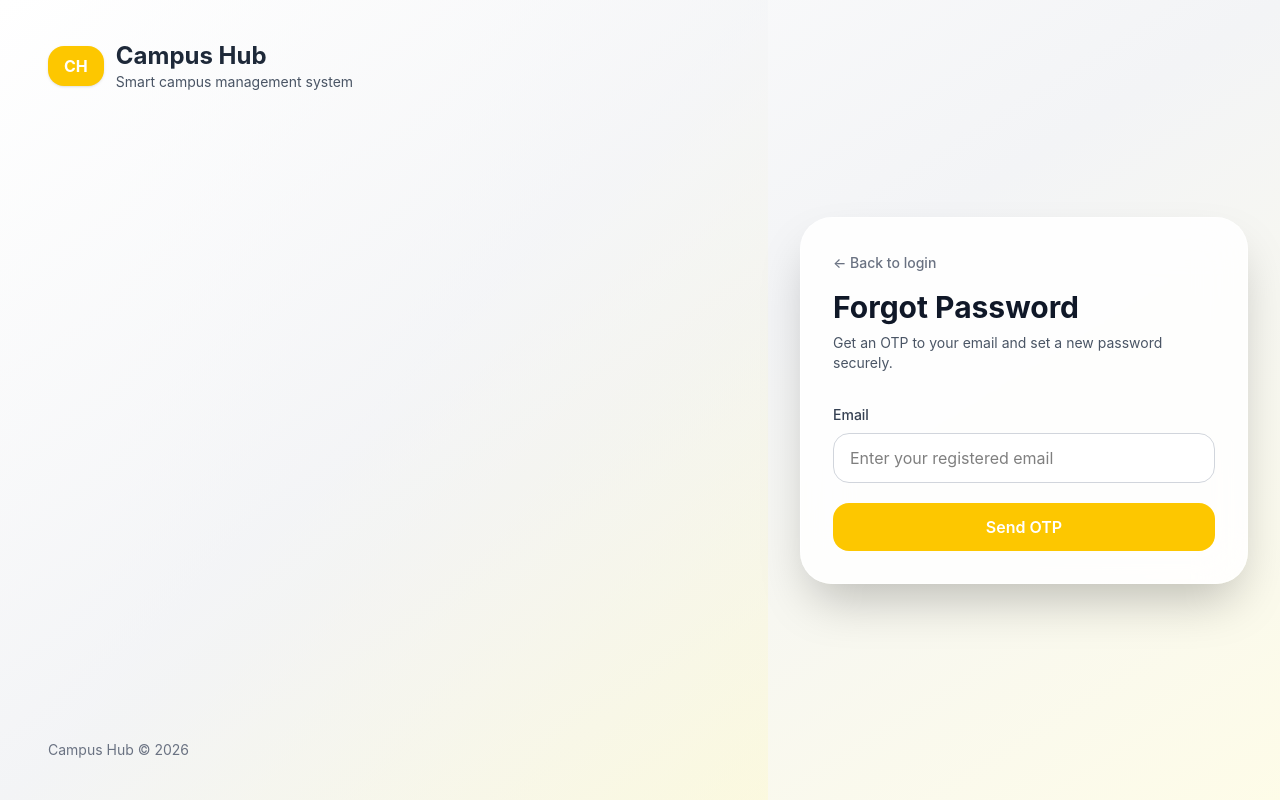
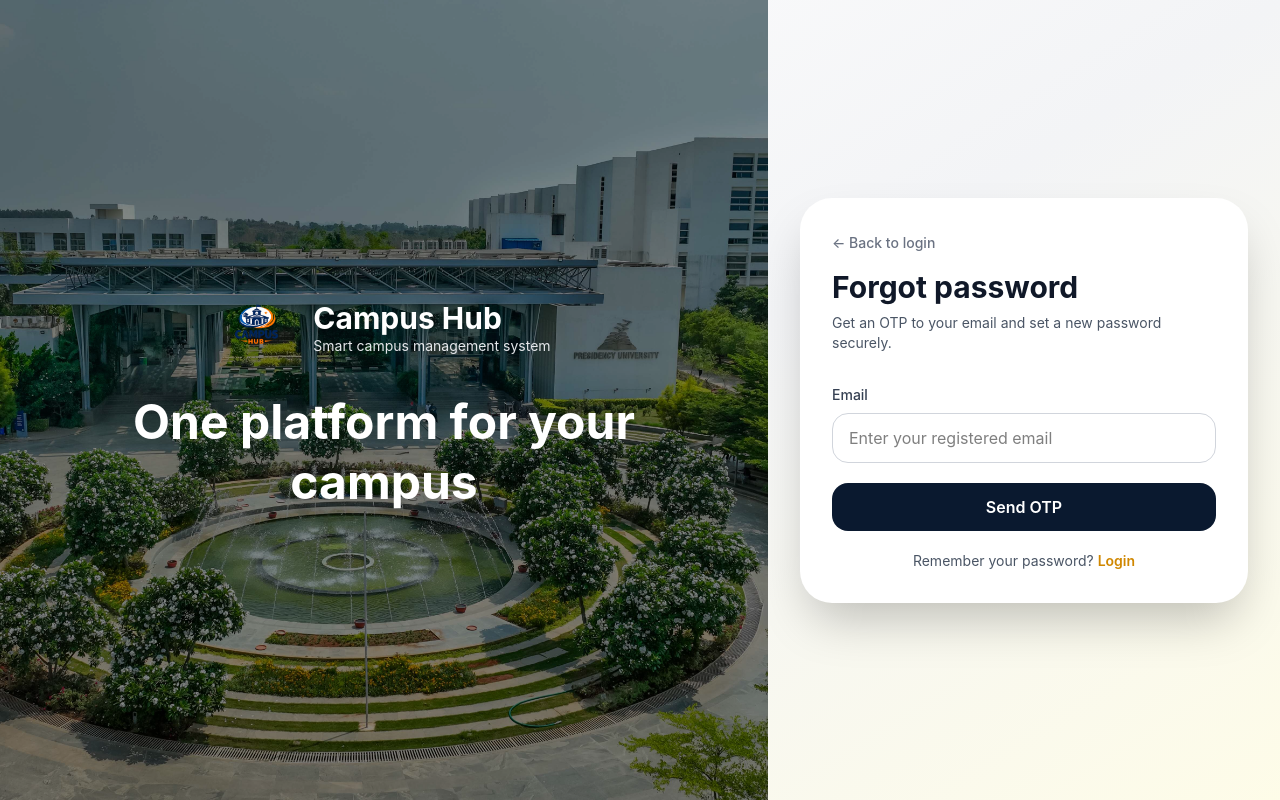
Before and after one commit to Lahiru-Madhushan/it3030-paf-2026-smart-campus, a React app in the folder frontend/: page /forgot-password in a window 1280 px wide. Built offline with nearby package versions, Linux system fonts and the light colour scheme; no server answers; the HTML template or start-up script is replaced by a standard one.

Commit message:
Forgot password ui added

```diff
--- a/frontend/src/components/UserManagement/ForgotPasswordPage.jsx
+++ b/frontend/src/components/UserManagement/ForgotPasswordPage.jsx
@@ -1,6 +1,8 @@
 import { useState } from 'react'
 import { Link } from 'react-router-dom'
 import { authService } from '../../services/authService'
+import frontImage from '../../assets/front.jpg'
+import logo1 from '../../assets/logo1.png'
 
 export default function ForgotPasswordPage() {
   const [step, setStep] = useState(1)
@@ -12,6 +14,9 @@ export default function ForgotPasswordPage() {
   const [message, setMessage] = useState('')
   const [error, setError] = useState('')
   const [loading, setLoading] = useState(false)
+
+  const inputClass =
+    'w-full rounded-2xl border border-gray-300 bg-white px-4 py-3 outline-none transition focus:border-yellow-400 focus:ring-2 focus:ring-yellow-100'
 
   const handleSendOtp = async (event) => {
     event.preventDefault()
@@ -52,30 +57,41 @@ export default function ForgotPasswordPage() {
   return (
     <div className="min-h-screen bg-gradient-to-br from-white via-gray-100 to-yellow-50">
       <div className="grid min-h-screen lg:grid-cols-5">
-        {/* LEFT SIDE */}
-        <div className="relative hidden overflow-hidden lg:col-span-3 lg:block">
-          <div className="absolute inset-0 bg-[linear-gradient(to_bottom_right,rgba(255,255,255,0.65),rgba(243,244,246,0.55),rgba(254,249,195,0.35))]" />
+        {/* LEFT SIDE — same as RegisterPage */}
+        <div
+          className="relative hidden overflow-hidden lg:col-span-3 lg:flex lg:items-center lg:justify-center"
+          style={{
+            backgroundImage: `url(${frontImage})`,
+            backgroundSize: 'cover',
+            backgroundPosition: 'center',
+            backgroundRepeat: 'no-repeat',
+          }}
+        >
+          <div className="absolute inset-0 bg-black/45" />
 
-          <div className="relative z-10 flex h-full flex-col justify-between px-12 py-10">
-            <div className="flex items-center gap-3">
-              <div className="rounded-2xl bg-yellow-400 px-4 py-2 font-bold text-white shadow">
-                CH
-              </div>
-              <div>
-                <h1 className="text-2xl font-bold text-gray-800">Campus Hub</h1>
-                <p className="text-sm text-gray-600">Smart campus management system</p>
+          <div className="relative z-10 px-10 text-center text-white">
+            <div className="mb-6 flex items-center justify-center gap-4">
+              <img
+                src={logo1}
+                alt="Campus Hub Logo"
+                className="h-20 w-20 object-contain drop-shadow-xl"
+              />
+
+              <div className="text-left">
+                <h1 className="text-3xl font-bold">Campus Hub</h1>
+                <p className="text-sm text-gray-200">Smart campus management system</p>
               </div>
             </div>
 
-            <div />
-
-            <div className="text-sm text-gray-500">Campus Hub © 2026</div>
+            <h2 className="text-4xl font-bold leading-tight md:text-5xl">
+              One platform for your campus
+            </h2>
           </div>
         </div>
 
         {/* RIGHT SIDE */}
-        <div className="flex items-center justify-center px-6 py-10 lg:col-span-2">
-          <div className="w-full max-w-md rounded-[2rem] border border-white/60 bg-white/85 p-8 shadow-2xl backdrop-blur-xl">
+        <div className="flex items-center justify-center p-0 lg:col-span-2">
+          <div className="w-full max-w-md rounded-[2rem] bg-white p-8 shadow-2xl">
             <div className="mb-8">
               <Link
                 to="/login"
@@ -84,7 +100,7 @@ export default function ForgotPasswordPage() {
                 ← Back to login
               </Link>
 
-              <h2 className="text-3xl font-bold text-gray-900">Forgot Password</h2>
+              <h2 className="text-3xl font-bold text-gray-900">Forgot password</h2>
               <p className="mt-2 text-sm text-gray-600">
                 Get an OTP to your email and set a new password securely.
               </p>
@@ -93,16 +109,14 @@ export default function ForgotPasswordPage() {
             {step === 1 && (
               <form className="space-y-5" onSubmit={handleSendOtp}>
                 <div>
-                  <label className="mb-2 block text-sm font-medium text-gray-700">
-                    Email
-                  </label>
+                  <label className="mb-2 block text-sm font-medium text-gray-700">Email</label>
                   <input
                     type="email"
                     placeholder="Enter your registered email"
                     value={form.email}
                     onChange={(e) => setForm({ ...form, email: e.target.value })}
                     required
-                    className="w-full rounded-2xl border border-gray-300 bg-white px-4 py-3 outline-none transition focus:border-yellow-400 focus:ring-2 focus:ring-yellow-100"
+                    className={inputClass}
                   />
                 </div>
 
@@ -120,34 +134,37 @@ export default function ForgotPasswordPage() {
 
                 <button
                   type="submit"
-                  className="w-full rounded-2xl bg-yellow-400 px-4 py-3 font-semibold text-white transition hover:bg-yellow-500 disabled:cursor-not-allowed disabled:opacity-70"
                   disabled={loading}
+                  className="w-full rounded-2xl bg-[#0A192F] px-4 py-3 font-semibold text-white transition hover:bg-[#081425] disabled:cursor-not-allowed disabled:opacity-70"
                 >
                   {loading ? 'Sending OTP...' : 'Send OTP'}
                 </button>
+
+                <p className="text-center text-sm text-gray-600">
+                  Remember your password?{' '}
+                  <Link to="/login" className="font-semibold text-yellow-600 hover:text-yellow-700">
+                    Login
+                  </Link>
+                </p>
               </form>
             )}
 
             {step === 2 && (
               <form className="space-y-5" onSubmit={handleResetPassword}>
                 <div>
-                  <label className="mb-2 block text-sm font-medium text-gray-700">
-                    OTP Code
-                  </label>
+                  <label className="mb-2 block text-sm font-medium text-gray-700">OTP Code</label>
                   <input
                     type="text"
                     placeholder="Enter OTP"
                     value={form.otp}
                     onChange={(e) => setForm({ ...form, otp: e.target.value })}
                     required
-                    className="w-full rounded-2xl border border-gray-300 bg-white px-4 py-3 outline-none transition focus:border-yellow-400 focus:ring-2 focus:ring-yellow-100"
+                    className={inputClass}
                   />
                 </div>
 
                 <div>
-                  <label className="mb-2 block text-sm font-medium text-gray-700">
-                    New Password
-                  </label>
+                  <label className="mb-2 block text-sm font-medium text-gray-700">New Password</label>
                   <input
                     type="password"
                     placeholder="Enter new password"
@@ -155,8 +172,12 @@ export default function ForgotPasswordPage() {
                     value={form.newPassword}
                     onChange={(e) => setForm({ ...form, newPassword: e.target.value })}
                     required
-                    className="w-full rounded-2xl border border-gray-300 bg-white px-4 py-3 outline-none transition focus:border-yellow-400 focus:ring-2 focus:ring-yellow-100"
+                    className={inputClass}
                   />
+                </div>
+
+                <div className="rounded-2xl border border-green-200 bg-green-50 px-4 py-3 text-sm text-green-700">
+                  OTP sent to <strong>{form.email}</strong>. Enter the code and your new password.
                 </div>
 
                 {error && (
@@ -165,18 +186,12 @@ export default function ForgotPasswordPage() {
                   </div>
                 )}
 
-                {message && (
-                  <div className="rounded-2xl border border-green-200 bg-green-50 px-4 py-3 text-sm text-green-700">
-                    {message}
-                  </div>
-                )}
-
                 <button
                   type="submit"
-                  className="w-full rounded-2xl bg-yellow-400 px-4 py-3 font-semibold text-white transition hover:bg-yellow-500 disabled:cursor-not-allowed disabled:opacity-70"
                   disabled={loading}
+                  className="w-full rounded-2xl bg-[#0A192F] px-4 py-3 font-semibold text-white transition hover:bg-[#081425] disabled:cursor-not-allowed disabled:opacity-70"
                 >
-                  {loading ? 'Resetting...' : 'Reset Password'}
+                  {loading ? 'Resetting...' : 'Reset password'}
                 </button>
 
                 <button
@@ -197,9 +212,9 @@ export default function ForgotPasswordPage() {
 
                 <Link
                   to="/login"
-                  className="block w-full rounded-2xl bg-yellow-400 px-4 py-3 text-center font-semibold text-white transition hover:bg-yellow-500"
+                  className="block w-full rounded-2xl bg-[#0A192F] px-4 py-3 text-center font-semibold text-white transition hover:bg-[#081425]"
                 >
-                  Go to Login
+                  Go to login
                 </Link>
               </div>
             )}
```
